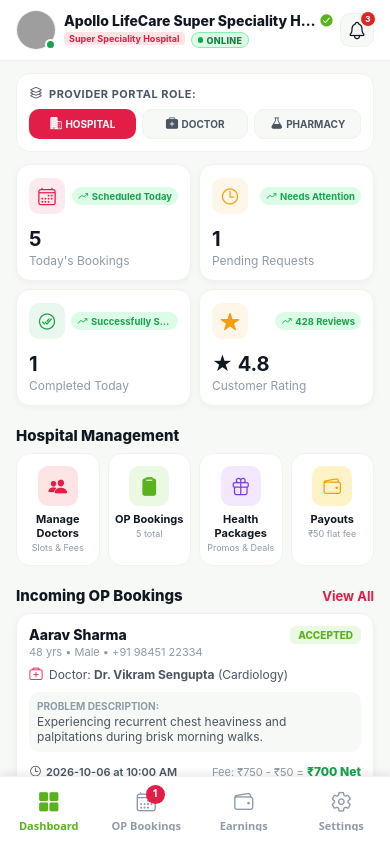
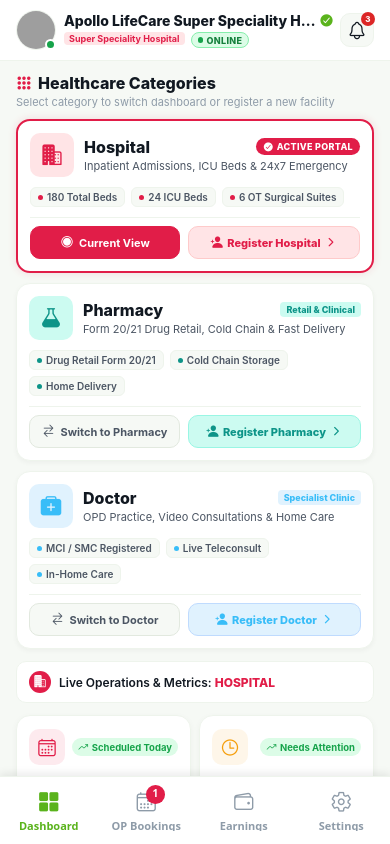
Before and after one commit to luckyprasu939923/hospital-services, a React Native app: screen /Home in a window 390 px wide. Built offline with nearby package versions, Linux system fonts and the light colour scheme; grey boxes are pictures that could not be loaded.

Commit message:
Add 3 categories (Hospital, Pharmacy, Doctor) showcase and dedicated registration actions on front dashboard

```diff
--- a/src/screens/DashboardScreen.tsx
+++ b/src/screens/DashboardScreen.tsx
@@ -19,6 +19,48 @@ import Card from '../components/Card';
 import StatCard from '../components/StatCard';
 import { RootStackParamList } from '../navigation/types';
 import { ProviderType } from '../types';
+
+const HEALTHCARE_CATEGORIES = [
+  {
+    id: 'hospital' as ProviderType,
+    title: 'Hospital',
+    badge: 'Super Speciality',
+    subtitle: 'Inpatient Admissions, ICU Beds & 24x7 Emergency',
+    features: ['180 Total Beds', '24 ICU Beds', '6 OT Surgical Suites'],
+    icon: 'business' as const,
+    color: colors.hospitalRed,
+    lightBg: colors.hospitalRedLight,
+    borderColor: '#FECACA',
+    registerRoute: 'HospitalRegistration' as const,
+    registerText: 'Register Hospital',
+  },
+  {
+    id: 'pharmacy' as ProviderType,
+    title: 'Pharmacy',
+    badge: 'Retail & Clinical',
+    subtitle: 'Form 20/21 Drug Retail, Cold Chain & Fast Delivery',
+    features: ['Drug Retail Form 20/21', 'Cold Chain Storage', 'Home Delivery'],
+    icon: 'flask' as const,
+    color: colors.pharmacyTeal,
+    lightBg: colors.pharmacyTealLight,
+    borderColor: '#99F6E4',
+    registerRoute: 'PharmacyRegistration' as const,
+    registerText: 'Register Pharmacy',
+  },
+  {
+    id: 'doctor' as ProviderType,
+    title: 'Doctor',
+    badge: 'Specialist Clinic',
+    subtitle: 'OPD Practice, Video Consultations & Home Care',
+    features: ['MCI / SMC Registered', 'Live Teleconsult', 'In-Home Care'],
+    icon: 'medkit' as const,
+    color: colors.doctorBanner,
+    lightBg: colors.medicalBlueLight,
+    borderColor: '#BFDBFE',
+    registerRoute: 'DoctorRegistration' as const,
+    registerText: 'Register Doctor',
+  },
+];
 
 export default function DashboardScreen() {
   const insets = useSafeAreaInsets();
@@ -228,53 +270,145 @@ export default function DashboardScreen() {
           />
         }
       >
-        {/* 2. Banner: Placed below the header with 12px top margin, full width with 16px side padding, rounded corners, and no overlap */}
-        <View style={styles.bannerWrapper}>
-          <View style={styles.modeSwitcherCard}>
-            <View style={styles.modeSwitcherHeader}>
-              <Ionicons name="layers-outline" size={14} color={colors.textSecondary} />
-              <Text style={styles.modeSwitcherLabel}>Provider Portal Role:</Text>
+        {/* Healthcare Categories in Front & Registration Portals */}
+        <View style={styles.categoriesSection}>
+          <View style={styles.categoriesSectionHeader}>
+            <View style={{ flex: 1 }}>
+              <View style={{ flexDirection: 'row', alignItems: 'center', gap: 6 }}>
+                <Ionicons name="apps" size={16} color={currentThemeColor} />
+                <Text style={styles.categoriesSectionTitle}>Healthcare Categories</Text>
               </View>
-            <View style={styles.modeTabsRow}>
-              {(['hospital', 'doctor', 'pharmacy'] as ProviderType[]).map((type) => {
-                const active = providerType === type;
+              <Text style={styles.categoriesSectionSubtitle}>
+                Select category to switch dashboard or register a new facility
+              </Text>
+            </View>
+          </View>
+
+          {/* 3 Categories Showcase Cards */}
+          <View style={styles.categoriesGrid}>
+            {HEALTHCARE_CATEGORIES.map((cat) => {
+              const isActive = providerType === cat.id;
               return (
-                  <Pressable
-                    key={type}
+                <View
+                  key={cat.id}
                   style={[
-                      styles.modeTabBtn,
-                      active && {
-                        backgroundColor:
-                          type === 'hospital'
-                            ? colors.hospitalRed
-                            : type === 'doctor'
-                            ? colors.doctorBanner
-                            : colors.pharmacyTeal,
-                        borderColor: 'transparent',
+                    styles.categoryCard,
+                    isActive && {
+                      borderColor: cat.color,
+                      borderWidth: 2,
+                      backgroundColor: '#FFFFFF',
+                      shadowColor: cat.color,
+                      shadowOpacity: 0.14,
+                      shadowRadius: 8,
+                      elevation: 4,
                     },
                   ]}
-                    onPress={() => switchProviderMode(type)}
+                >
+                  <View style={styles.categoryCardHeader}>
+                    <View style={[styles.categoryIconWrap, { backgroundColor: cat.lightBg }]}>
+                      <Ionicons name={cat.icon} size={22} color={cat.color} />
+                    </View>
+                    <View style={{ flex: 1, marginLeft: 10 }}>
+                      <View style={styles.categoryTitleRow}>
+                        <Text style={styles.categoryTitle}>{cat.title}</Text>
+                        {isActive ? (
+                          <View style={[styles.activePillBadge, { backgroundColor: cat.color }]}>
+                            <Ionicons name="checkmark-circle" size={11} color="#FFFFFF" />
+                            <Text style={styles.activePillText}>ACTIVE PORTAL</Text>
+                          </View>
+                        ) : (
+                          <View style={[styles.categoryBadgePill, { backgroundColor: cat.lightBg }]}>
+                            <Text style={[styles.categoryBadgeText, { color: cat.color }]}>
+                              {cat.badge}
+                            </Text>
+                          </View>
+                        )}
+                      </View>
+                      <Text style={styles.categorySubtitle} numberOfLines={2}>
+                        {cat.subtitle}
+                      </Text>
+                    </View>
+                  </View>
+
+                  {/* Highlights feature pills */}
+                  <View style={styles.categoryFeaturesRow}>
+                    {cat.features.map((feat, idx) => (
+                      <View key={idx} style={styles.featureChip}>
+                        <View style={[styles.featureDot, { backgroundColor: cat.color }]} />
+                        <Text style={styles.featureChipText}>{feat}</Text>
+                      </View>
+                    ))}
+                  </View>
+
+                  {/* Action buttons: Switch Category & Register Category */}
+                  <View style={styles.categoryActionsRow}>
+                    <Pressable
+                      style={[
+                        styles.categorySwitchBtn,
+                        isActive
+                          ? { backgroundColor: cat.color, borderColor: cat.color }
+                          : { backgroundColor: colors.background, borderColor: colors.border },
+                      ]}
+                      onPress={() => switchProviderMode(cat.id)}
+                      accessibilityLabel={`Open ${cat.title} Category`}
                     >
                       <Ionicons
+                        name={isActive ? 'radio-button-on' : 'swap-horizontal'}
+                        size={14}
+                        color={isActive ? '#FFFFFF' : colors.textSecondary}
+                      />
+                      <Text
+                        style={[
+                          styles.categorySwitchBtnText,
+                          isActive && { color: '#FFFFFF' },
+                        ]}
+                      >
+                        {isActive ? 'Current View' : `Switch to ${cat.title}`}
+                      </Text>
+                    </Pressable>
+
+                    <Pressable
+                      style={[
+                        styles.categoryRegisterBtn,
+                        { backgroundColor: cat.lightBg, borderColor: cat.borderColor },
+                      ]}
+                      onPress={() => navigation.navigate(cat.registerRoute as any)}
+                      accessibilityLabel={cat.registerText}
+                    >
+                      <Ionicons name="person-add" size={13} color={cat.color} />
+                      <Text style={[styles.categoryRegisterBtnText, { color: cat.color }]}>
+                        {cat.registerText}
+                      </Text>
+                      <Ionicons name="chevron-forward" size={13} color={cat.color} />
+                    </Pressable>
+                  </View>
+                </View>
+              );
+            })}
+          </View>
+        </View>
+
+        {/* Active Category Operations Header */}
+        <View style={styles.activeCategoryBar}>
+          <View style={[styles.activeCategoryIndicator, { backgroundColor: currentThemeColor }]}>
+            <Ionicons
               name={
-                        type === 'hospital'
+                providerType === 'hospital'
                   ? 'business'
-                          : type === 'doctor'
+                  : providerType === 'doctor'
                   ? 'medkit'
                   : 'flask'
               }
               size={13}
-                      color={active ? '#FFFFFF' : colors.textSecondary}
-                      style={{ marginRight: 3 }}
+              color="#FFFFFF"
             />
-                    <Text style={[styles.modeTabText, active && styles.modeTabTextActive]}>
-                      {type.toUpperCase()}
+          </View>
+          <Text style={styles.activeCategoryBarTitle}>
+            Live Operations & Metrics:{' '}
+            <Text style={{ fontWeight: '800', color: currentThemeColor }}>
+              {providerType.toUpperCase()}
             </Text>
-                  </Pressable>
-                );
-              })}
-            </View>
-          </View>
+          </Text>
         </View>
 
 
@@ -915,55 +1049,179 @@ const styles = StyleSheet.create({
   scrollContent: {
     paddingHorizontal: 16, // full width with 16px side padding
   },
-  // 2. Banner: 12px top margin below the header, full width, rounded corners, no overlap
-  bannerWrapper: {
+  categoriesSection: {
     width: '100%',
     marginTop: 12,
     marginBottom: spacing.md,
   },
-  modeSwitcherCard: {
-    width: '100%',
+  categoriesSectionHeader: {
+    flexDirection: 'row',
+    alignItems: 'center',
+    justifyContent: 'space-between',
+    marginBottom: 10,
+  },
+  categoriesSectionTitle: {
+    fontSize: 16,
+    fontWeight: '800',
+    color: colors.text,
+  },
+  categoriesSectionSubtitle: {
+    fontSize: 11,
+    color: colors.textMuted,
+    marginTop: 2,
+  },
+  categoriesGrid: {
+    gap: 10,
+  },
+  categoryCard: {
     backgroundColor: colors.card,
     borderRadius: radius.lg,
     padding: spacing.md,
     borderWidth: 1,
     borderColor: colors.borderLight,
+    shadowColor: '#000',
+    shadowOffset: { width: 0, height: 2 },
+    shadowOpacity: 0.04,
+    shadowRadius: 5,
+    elevation: 2,
   },
-  modeSwitcherHeader: {
+  categoryCardHeader: {
     flexDirection: 'row',
     alignItems: 'center',
+  },
+  categoryIconWrap: {
+    width: 44,
+    height: 44,
+    borderRadius: radius.md,
+    alignItems: 'center',
+    justifyContent: 'center',
+  },
+  categoryTitleRow: {
+    flexDirection: 'row',
+    alignItems: 'center',
+    justifyContent: 'space-between',
+  },
+  categoryTitle: {
+    fontSize: 16,
+    fontWeight: '800',
+    color: colors.text,
+  },
+  categorySubtitle: {
+    fontSize: 11,
+    color: colors.textSecondary,
+    marginTop: 2,
+    lineHeight: 15,
+  },
+  activePillBadge: {
+    flexDirection: 'row',
+    alignItems: 'center',
+    gap: 3,
+    paddingHorizontal: 7,
+    paddingVertical: 2.5,
+    borderRadius: radius.full,
+  },
+  activePillText: {
+    fontSize: 9,
+    fontWeight: '800',
+    color: '#FFFFFF',
+    letterSpacing: 0.3,
+  },
+  categoryBadgePill: {
+    paddingHorizontal: 6,
+    paddingVertical: 2,
+    borderRadius: radius.xs,
+  },
+  categoryBadgeText: {
+    fontSize: 9,
+    fontWeight: '800',
+  },
+  categoryFeaturesRow: {
+    flexDirection: 'row',
+    flexWrap: 'wrap',
     gap: 6,
-    marginBottom: 8,
+    marginTop: 10,
+    marginBottom: 10,
   },
-  modeSwitcherLabel: {
-    fontSize: 11,
-    fontWeight: '700',
+  featureChip: {
+    flexDirection: 'row',
+    alignItems: 'center',
+    backgroundColor: colors.background,
+    paddingHorizontal: 7,
+    paddingVertical: 3,
+    borderRadius: radius.sm,
+    gap: 4,
+    borderWidth: 1,
+    borderColor: colors.borderLight,
+  },
+  featureDot: {
+    width: 5,
+    height: 5,
+    borderRadius: 2.5,
+  },
+  featureChipText: {
+    fontSize: 10,
+    fontWeight: '600',
     color: colors.textSecondary,
-    textTransform: 'uppercase',
-    letterSpacing: 0.5,
   },
-  modeTabsRow: {
+  categoryActionsRow: {
     flexDirection: 'row',
-    gap: 6,
+    gap: 8,
+    paddingTop: 8,
+    borderTopWidth: 1,
+    borderTopColor: colors.borderLight,
   },
-  modeTabBtn: {
+  categorySwitchBtn: {
     flex: 1,
     flexDirection: 'row',
     alignItems: 'center',
     justifyContent: 'center',
-    paddingVertical: 7,
+    paddingVertical: 8,
     borderRadius: radius.md,
-    backgroundColor: colors.background,
+    gap: 5,
     borderWidth: 1,
-    borderColor: colors.borderLight,
   },
-  modeTabText: {
-    fontSize: 10,
+  categorySwitchBtnText: {
+    fontSize: 11,
     fontWeight: '700',
     color: colors.textSecondary,
   },
-  modeTabTextActive: {
-    color: '#FFFFFF',
+  categoryRegisterBtn: {
+    flex: 1.15,
+    flexDirection: 'row',
+    alignItems: 'center',
+    justifyContent: 'center',
+    paddingVertical: 8,
+    borderRadius: radius.md,
+    gap: 4,
+    borderWidth: 1,
+  },
+  categoryRegisterBtnText: {
+    fontSize: 11,
+    fontWeight: '800',
+  },
+  activeCategoryBar: {
+    flexDirection: 'row',
+    alignItems: 'center',
+    backgroundColor: colors.card,
+    paddingHorizontal: spacing.md,
+    paddingVertical: 9,
+    borderRadius: radius.md,
+    marginBottom: spacing.md,
+    borderWidth: 1,
+    borderColor: colors.borderLight,
+    gap: 8,
+  },
+  activeCategoryIndicator: {
+    width: 22,
+    height: 22,
+    borderRadius: 11,
+    alignItems: 'center',
+    justifyContent: 'center',
+  },
+  activeCategoryBarTitle: {
+    fontSize: 12,
+    fontWeight: '600',
+    color: colors.text,
   },
   statsGrid: {
     gap: spacing.sm,
```
Lines whose indentation alone changed are shown as unchanged.
